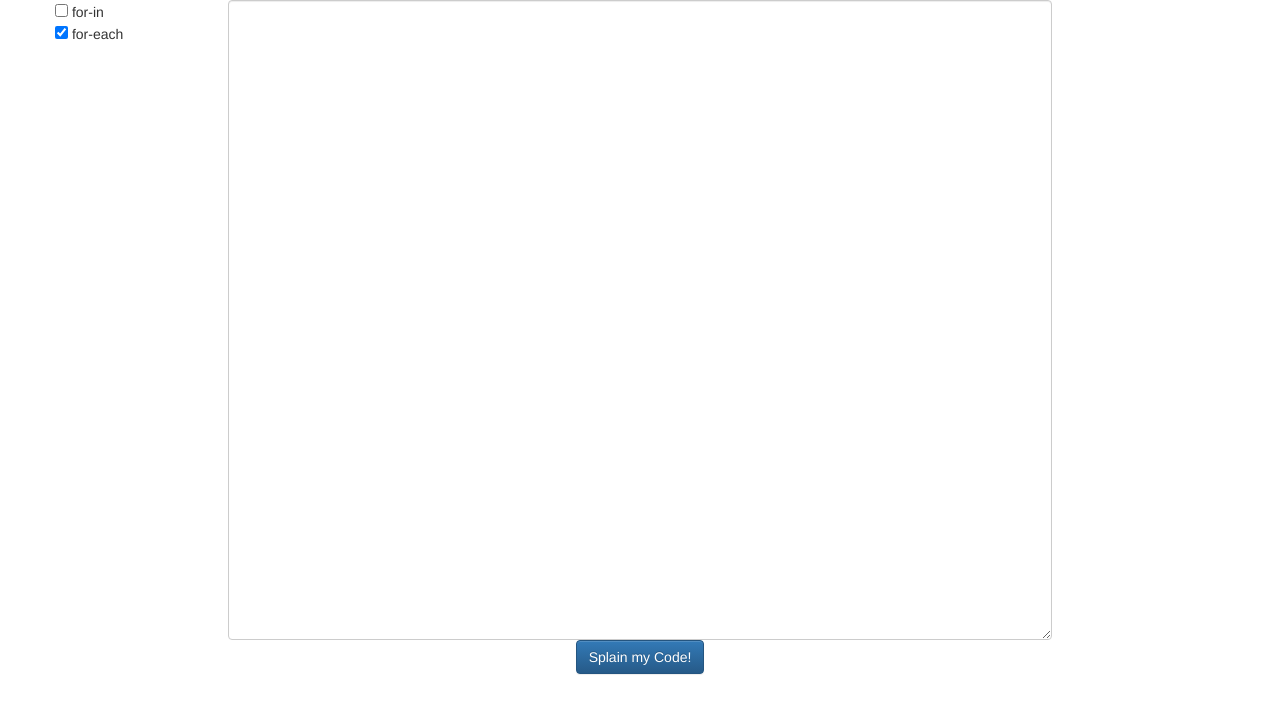
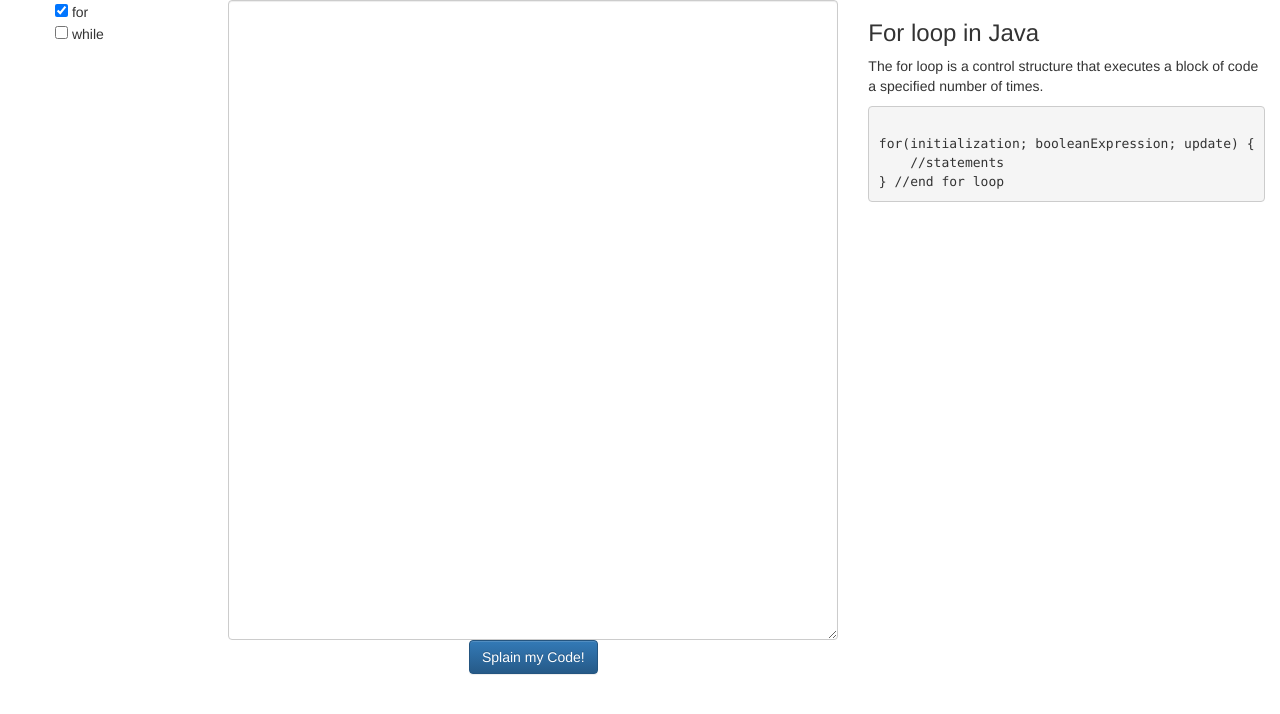
Before and after one commit to maryvilledev/demo_ui, a Vue app: page / in a window 1280 px wide. Shown: the top 714 px of the page. Built offline with nearby package versions, Linux system fonts and the light colour scheme.

Commit message:
Added dummy code

```diff
--- a/src/App.vue
+++ b/src/App.vue
@@ -4,10 +4,12 @@
       <div class="col-sm-2">
         <filter-box :filters="filters" @toggle="toggleFilter"></filter-box>
       </div>
-      <div class="col-sm-8 tall">
+      <div class="col-sm-6 tall">
         <code-area></code-area>
       </div>
-      <div class="col-sm-2"></div>
+      <div class="col-sm-4">
+        <desc-area :title="title" :description="description" :syntax="syntax"></desc-area>
+      </div>
     </div>
   </div>
 </template>
@@ -17,11 +19,29 @@ import CodeArea from './components/CodeArea'
 import FilterBox from './components/FilterBox'
 import DescArea from './components/DescArea'
 
+const title = `For loop in Java`
+
+const description = `
+The for loop is a control structure that executes a block of code a specified number of times.
+`
+const syntax = `
+for(initialization; booleanExpression; update) {
+    //statements
+} //end for loop
+`
+
+const filters = [
+  {text: "for", value: true},
+  {text: "while", value: false}
+]
 export default {
   name: 'app',
   data() {
     return{
-      filters: [{text: 'for-in', value: false}, {text: 'for-each', value: true}]
+      filters: filters,
+      title: title,
+      description: description,
+      syntax: syntax
     }
   },
   methods: {
```
